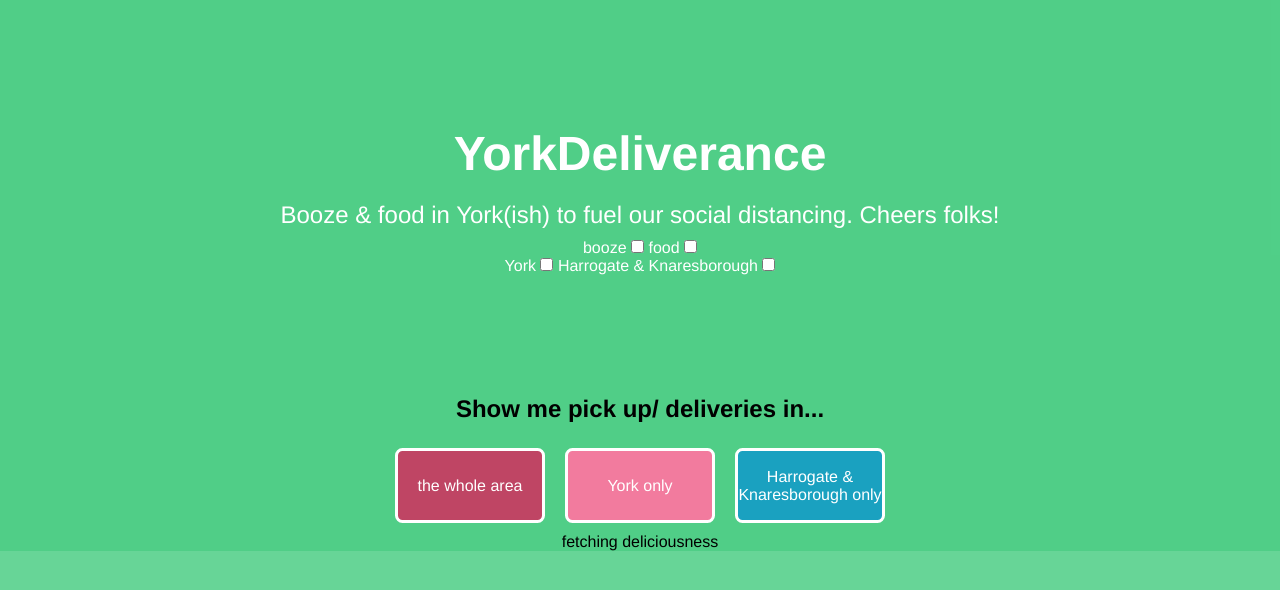
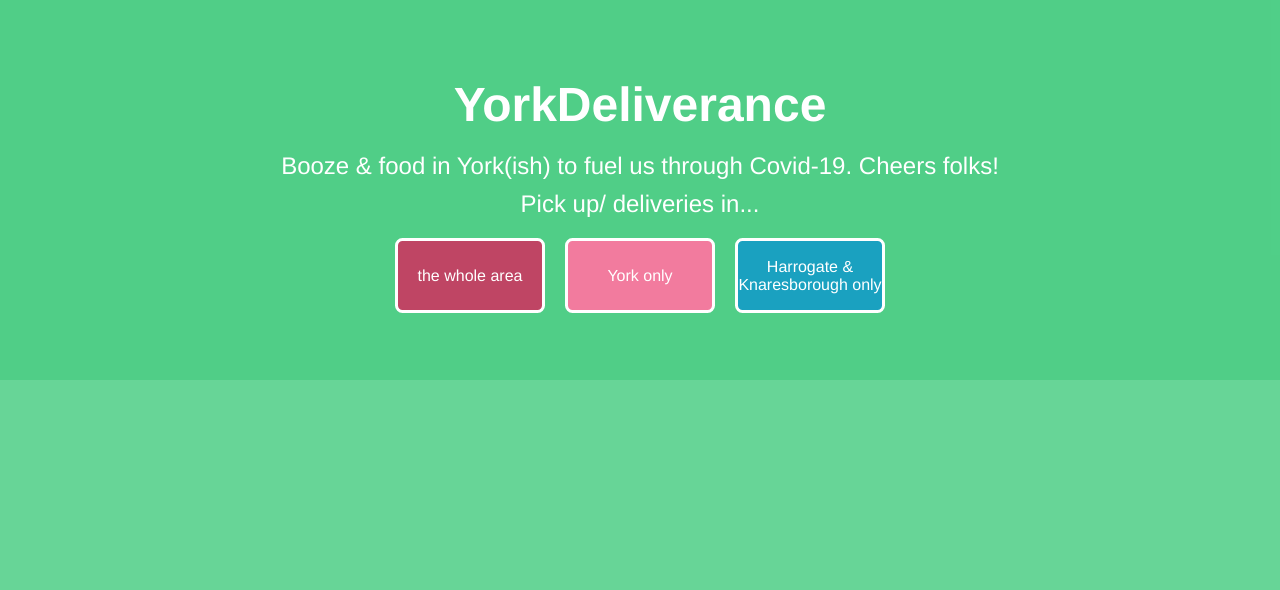
Before and after one commit to LouStringer/YorkDeliverance, a plain HTML site: page index.html in a window 1280 px wide. Drawn offline with Linux system fonts and the light colour scheme; a script that the page names is missing; a web font is replaced by a local one.

Commit message:
v1 ready

```diff
--- a/index.html
+++ b/index.html
@@ -12,8 +12,8 @@
     <main>
       <header>
         <h1>YorkDeliverance</h1>
-        <p>Booze & food in York(ish) to fuel our social distancing. Cheers folks!</p>
-        <div class="chooseGoodies">
+        <p>Booze & food in York(ish) to fuel us through Covid-19. Cheers folks!</p>
+        <!--<div class="chooseGoodies">
           <label for="booze">booze</label>
           <input name="goodiesType" id="booze" type="checkbox">
           <label for="food">food</label>
@@ -24,22 +24,22 @@
           <input name="myLocation" id="York" type="checkbox">
           <label for="Harrogate & Knaresborough">Harrogate & Knaresborough</label>
           <input name="myLocation" id="Harrogate & Knaresborough" type="checkbox">
-        </div>
-      </header>
-      <h2>Show me pick up/ deliveries in...</h2>
+        </div>-->
+      <p>Pick up/ deliveries in...</p>
       <div class="locationDiv">
-        <button class="location allFill">
+        <button class="location allFill" id="all">
           the whole area
         </button>
-        <button class="location yFill">
+        <button class="location yFill" id="y">
           York only
         </button>
-        <button class="location hkFill" >
+        <button class="location hkFill" id="hk">
           Harrogate & Knaresborough only
         </button>
       </div>
+      </header>
       <section class="businesses">
-        <p class="waiting">fetching deliciousness</p>
+        <!-- <p class="waiting">fetching deliciousness</p> -->
       </section>
     </main>
     <script src='https://cdnjs.cloudflare.com/ajax/libs/tabletop.js/1.5.1/tabletop.min.js'></script>
--- a/script.js
+++ b/script.js
@@ -1,16 +1,17 @@
 const renderBusinesses = (data, tabletop) => {
-  document.querySelector(".waiting").classList.toggle("hide");
+  //document.querySelector(".waiting").classList.remove(".hide");
   for (let i=0; i<data.length; i++) {
     makeBusinessItem(data[i]);
   }
 }
 
 const init = () => {
+  //document.querySelector(".businesses").innerText = "";
+  //document.querySelector(".waiting").classList.add(".hide");
   Tabletop.init( { key: 'https://docs.google.com/spreadsheets/d/17h_0IxZl0K2neRsKnBPXTWh1nHdh8CuFXTEf2kqEE48/edit?usp=sharing',
                    callback: renderBusinesses,
                    simpleSheet: true } )
 }
-window.addEventListener('DOMContentLoaded', init)
 
 const makeBusinessItem = (businessData) => {
   let html = '<div class="business allBorder"><h3 class="name">%name%</h3><p><span class="businessInfo booze">booze</span><span class="businessInfo food">food</span></p><p><span class="businessInfo takeaway">takeaway</span><span class="businessInfo delivery">delivery</p><p>Pick up/delivery: %deliveryPlace%</p><p>%notes%</p><p>twitter <a href="https://twitter.com/%twitterLink%">%twitterName%</p><p><a href="%link%">%name%\'s website</a></p></div>'
@@ -40,3 +41,7 @@ const makeBusinessItem = (businessData) => {
   html = html.replace("%name%", businessData.name);
   document.querySelector(".businesses").insertAdjacentHTML("beforeend", html);
 }
+
+//const locationButtons = Array.from(document.querySelectorAll("button"));
+//locationButtons.forEach(item => item.addEventListener("click", init));
+window.addEventListener('DOMContentLoaded', init)
```
